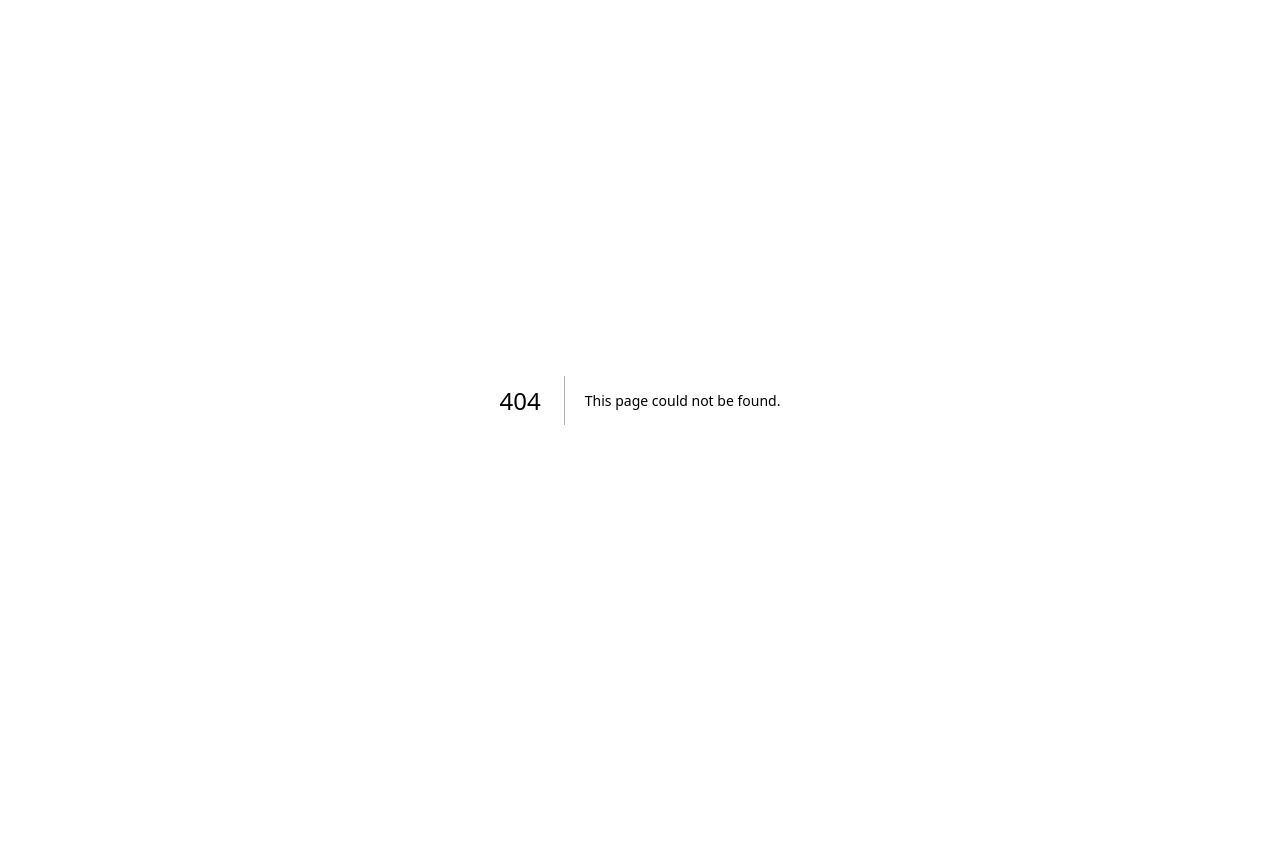
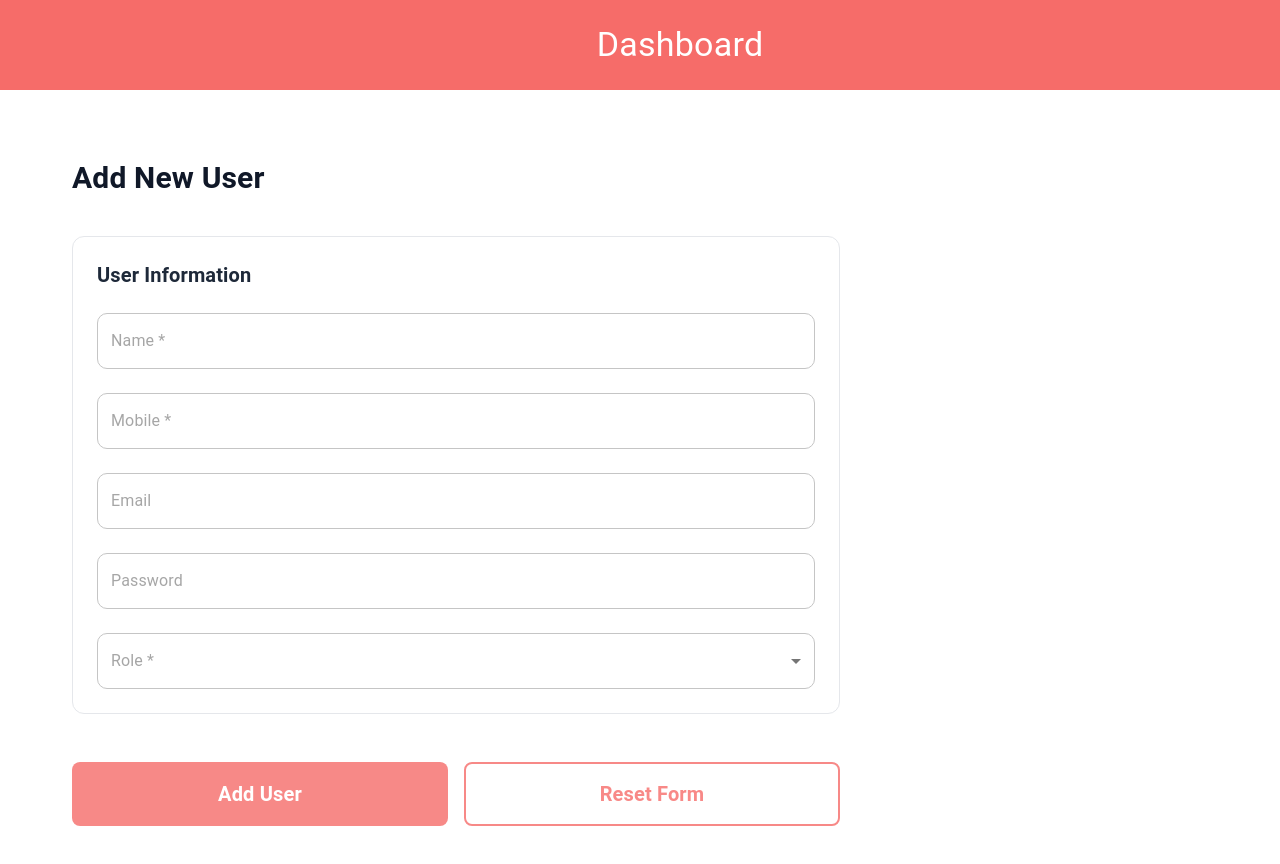
Before and after one commit to shrutiii0606/admin, a Next.js app: page /dashboard/users/add in a window 1280 px wide. Before the commit this address had no page. Shown: the top 864 px of the page. Before the commit the page ends 800 px from the top, so only its background shows below. Built offline with nearby package versions, Linux system fonts and the light colour scheme; some icons are missing.

Commit message:
added forms

```diff
--- a/src/app/(dashboard)/dashboard/retailers/page.tsx
+++ b/src/app/(dashboard)/dashboard/retailers/page.tsx
@@ -19,8 +19,6 @@ export default function Retailers() {
                 { label: 'Email', key: 'email' },
                 { label: 'City', key: 'city' },
             ]}
-            buttonLabel="Add Retailer"
-            onButtonClick={() => alert("Add Retailer Clicked")}
         />
     );
 }
--- /dev/null
+++ b/src/app/(dashboard)/dashboard/users/add/page.tsx
@@ -0,0 +1,170 @@
+"use client";
+
+import { useState } from "react";
+import { TextField } from "@/components/textfield";
+import { Button } from "@/components/button";
+import { MenuItem } from "@mui/material";
+
+const roles = ["admin", "employee", "retailer"] as const;
+
+interface FormData {
+    name: string;
+    password: string;
+    email: string;
+    mobile: string;
+    role: string;
+}
+
+export default function AddUser() {
+    const [formData, setFormData] = useState<FormData>({
+        name: "",
+        password: "",
+        email: "",
+        mobile: "",
+        role: "",
+    });
+
+    const [errors, setErrors] = useState<Record<string, string>>({});
+    const [isSubmitting, setIsSubmitting] = useState(false);
+
+    const handleInputChange = (field: keyof FormData, value: string) => {
+        setFormData((prev) => ({ ...prev, [field]: value }));
+        if (errors[field]) {
+            setErrors((prev) => ({ ...prev, [field]: "" }));
+        }
+    };
+
+    const validateForm = () => {
+        const newErrors: Record<string, string> = {};
+
+        if (!formData.name.trim()) newErrors.name = "Name is required";
+        if (formData.mobile.trim().length < 10) newErrors.mobile = "Mobile number must be at least 10 digits";
+        if (formData.password && formData.password.length < 6) newErrors.password = "Password must be at least 6 characters";
+        if (formData.email && !/\S+@\S+\.\S+/.test(formData.email)) newErrors.email = "Invalid email address";
+        if (!formData.role) newErrors.role = "Role is required";
+
+        setErrors(newErrors);
+        return Object.keys(newErrors).length === 0;
+    };
+
+    const handleSubmit = async (e: React.FormEvent) => {
+        e.preventDefault();
+        if (!validateForm()) return;
+        setIsSubmitting(true);
+
+        try {
+            console.log("Form Submitted:", formData);
+            await new Promise((resolve) => setTimeout(resolve, 1000));
+            alert("User added successfully!");
+            setFormData({ name: "", password: "", email: "", mobile: "", role: "" });
+        } catch (err) {
+            console.error(err);
+            alert("Failed to add user.");
+        } finally {
+            setIsSubmitting(false);
+        }
+    };
+
+    return (
+        <div className="min-h-screen bg-white px-4 md:px-10 py-10">
+            <div className="max-w-3xl w-full">
+                <h1 className="text-3xl font-bold text-gray-900 mb-10">Add New User</h1>
+
+                <form onSubmit={handleSubmit} className="space-y-12">
+                    <div className="border border-gray-200 rounded-xl p-6">
+                        <h2 className="text-xl font-semibold text-gray-800 mb-6">User Information</h2>
+
+                        <div className="space-y-6">
+                            <div>
+                            <TextField
+                                label="Name *"
+                                value={formData.name}
+                                onChange={(e) => handleInputChange("name", e.target.value)}
+                                error={!!errors.name}
+                                helperText={errors.name}
+                                fullWidth
+                            />
+                            </div>
+
+                            <div>
+                            <TextField
+                                label="Mobile *"
+                                value={formData.mobile}
+                                onChange={(e) => handleInputChange("mobile", e.target.value)}
+                                error={!!errors.mobile}
+                                helperText={errors.mobile}
+                                fullWidth
+                            />
+                            </div>
+
+                            <div>
+                            <TextField
+                                label="Email"
+                                value={formData.email}
+                                onChange={(e) => handleInputChange("email", e.target.value)}
+                                error={!!errors.email}
+                                helperText={errors.email}
+                                fullWidth
+                            />
+                            </div>
+
+                            <div>
+                            <TextField
+                                label="Password"
+                                value={formData.password}
+                                onChange={(e) => handleInputChange("password", e.target.value)}
+                                error={!!errors.password}
+                                helperText={errors.password}
+                                type="password"
+                                fullWidth
+                            />
+                            </div>
+
+                            <div>
+                            <TextField
+                                select
+                                label="Role *"
+                                value={formData.role}
+                                onChange={(e) => handleInputChange("role", e.target.value)}
+                                error={!!errors.role}
+                                helperText={errors.role}
+                                fullWidth
+                            >
+                                {roles.map((r) => (
+                                    <MenuItem key={r} value={r}>
+                                        {r.charAt(0).toUpperCase() + r.slice(1)}
+                                    </MenuItem>
+                                ))}
+                            </TextField>
+                            </div>
+                        </div>
+                    </div>
+
+                    <div className="flex flex-col md:flex-row gap-4">
+                        <Button
+                            type="submit"
+                            disabled={isSubmitting}
+                            size="lg"
+                            className="w-full md:w-1/2"
+                        >
+                            {isSubmitting ? "Adding User..." : "Add User"}
+                        </Button>
+
+                        <Button
+                            type="button"
+                            variant="outline"
+                            size="lg"
+                            onClick={() => {
+                                setFormData({ name: "", password: "", email: "", mobile: "", role: "" });
+                                setErrors({});
+                            }}
+                            className="w-full md:w-1/2"
+                        >
+                            Reset Form
+                        </Button>
+                    </div>
+                </form>
+            </div>
+        </div>
+    );
+}
--- /dev/null
+++ b/src/app/(dashboard)/dashboard/users/page.tsx
@@ -0,0 +1,24 @@
+'use client';
+
+import TableComponent from "@/components/tableComponent";
+import { useRouter } from 'next/navigation';
+
+const mockUsers = [
+    { id: 1, name: 'User1'},
+];
+
+export default function Users() {
+    const router = useRouter();
+    return (
+        <TableComponent
+            title="Users"
+            data={mockUsers}
+            searchKeys={['name']}
+            columns={[
+                { label: 'Name', key: 'name' },
+            ]}
+            buttonLabel="Add User"
+            onButtonClick={() => router.push('/dashboard/users/add')}
+        />
+    );
+}
--- a/src/utils/constants.ts
+++ b/src/utils/constants.ts
@@ -23,6 +23,7 @@ export const menuItems: {
     route: string;
 }[] = [
     { label: 'Retailers', icon: PeopleIcon, key: 'retailers', route: '/dashboard/retailers' },
-    { label: 'Products', icon: StorefrontIcon, key: 'products', route: '/dashboard/products' }
+    { label: 'Products', icon: StorefrontIcon, key: 'products', route: '/dashboard/products' },
+    {label: 'Users', icon: PeopleIcon, key: 'users', route: '/dashboard/users' }
 
 ];
```
